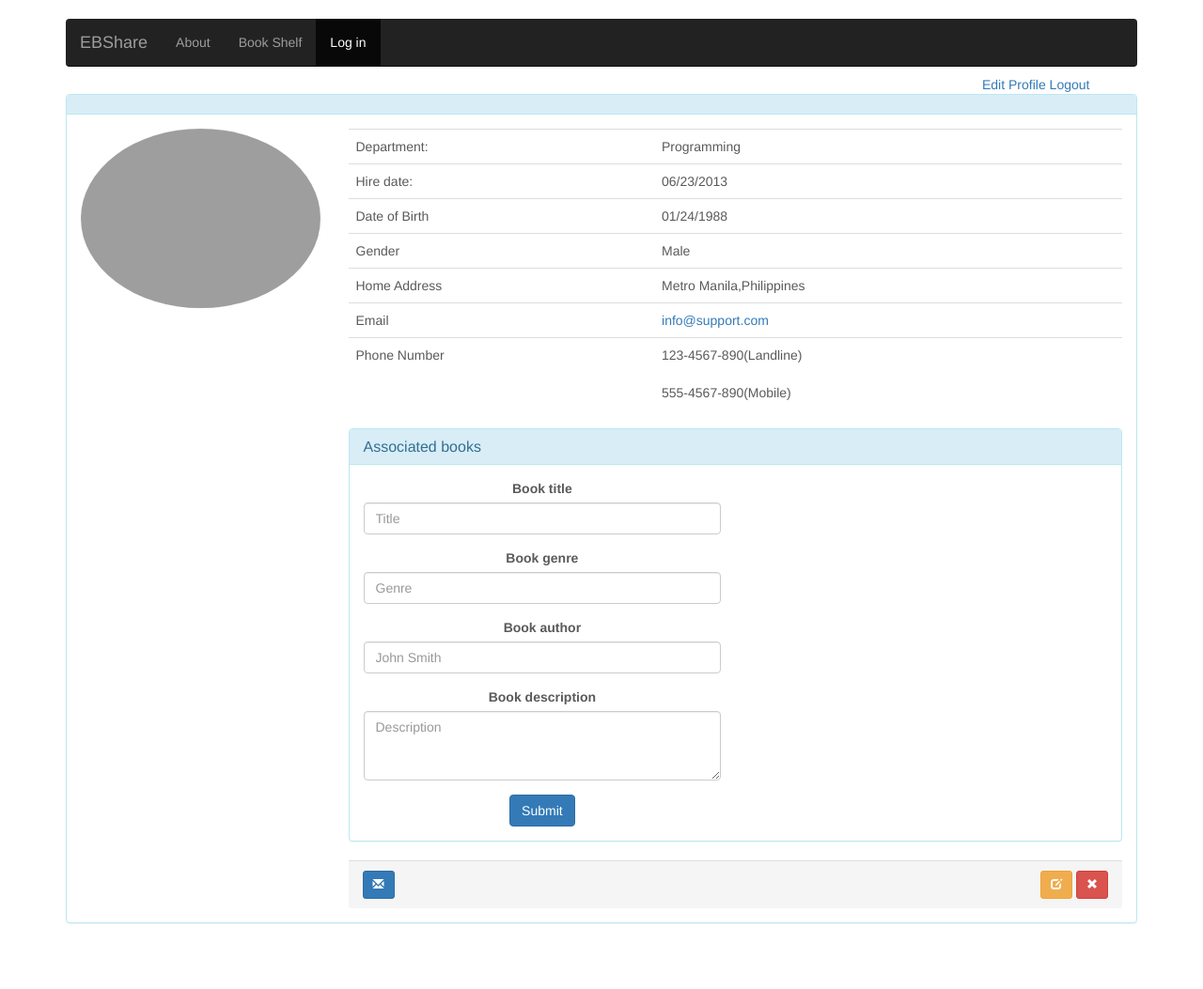
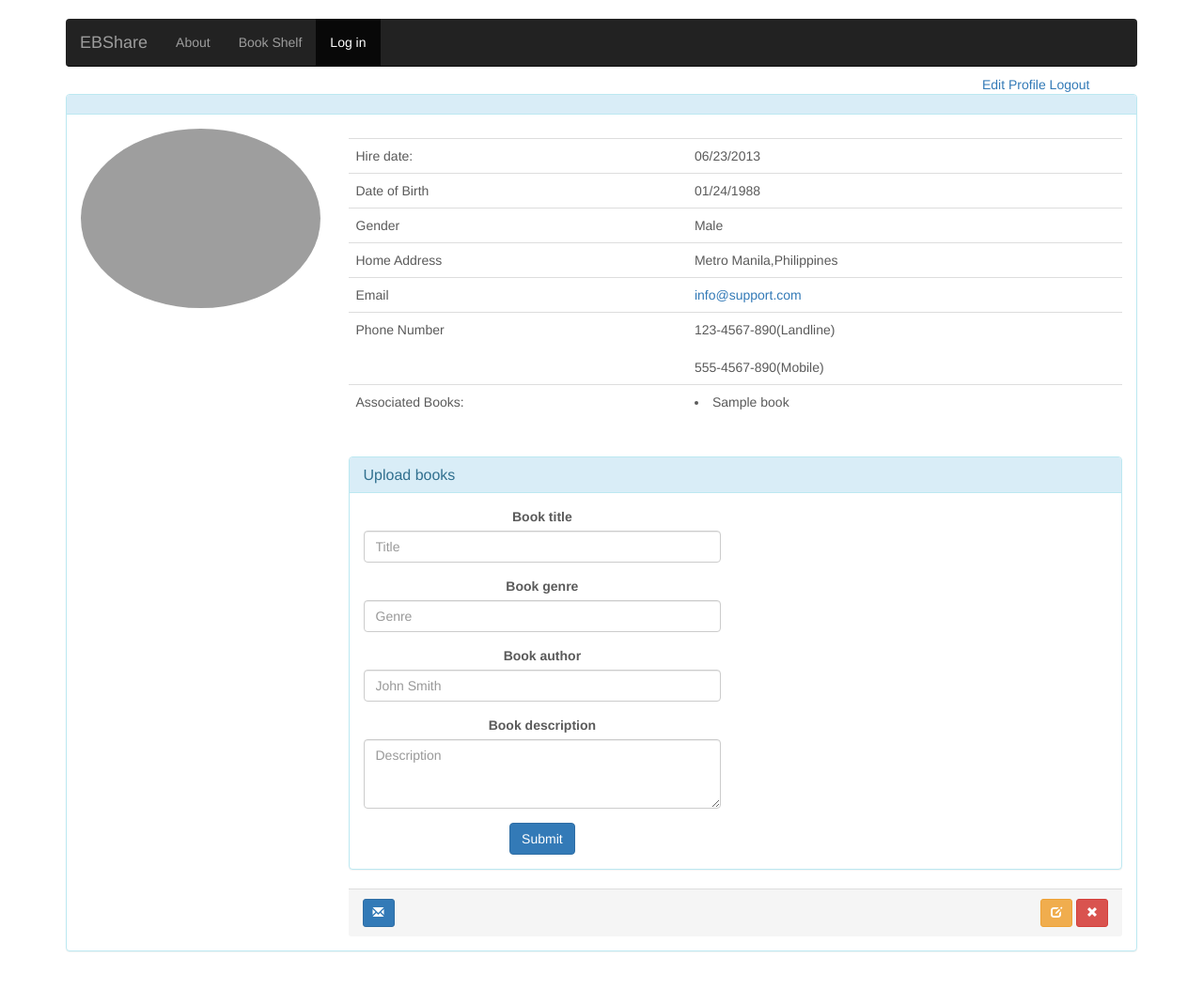
Before and after one commit to samd-a/ebshare3.0, a Django app: template userAuth/templates/userAuth/profile.html in a window 1280 px wide. Shown: the top 1053 px of the page at 94% size. Before the commit the page ends 983 px from the top, so only its background shows below. Run offline with Django 3.2, Linux system fonts and the light colour scheme; the template is opened without the code that fills it: most values are stand-ins (such as "Sample title", 1, 10 or a date in 2020); parts of the project's set-up code (start-up, migrations or seed data) failed here and were passed over; some libraries are stand-ins or nearby versions; grey boxes are pictures that could not be loaded.

Commit message:
Added user as a foreign key to the book models and show user on viewbook and books on user profile page

```diff
--- a/userAuth/models.py
+++ b/userAuth/models.py
@@ -11,10 +11,12 @@ class userProfile(models.Model):
 	user = models.OneToOneField(User)
 
 	# The additional attribute we want to include.
+	username = models.CharField(max_length=50, primary_key=True)
 	picture = models.ImageField(upload_to='profile_images', blank=True)
 
 	# TODO:
 	# bio =
+
 	#
 	# Override the __unicode__() method to return something meaningful
 	def __unicode__(self):
@@ -25,7 +27,7 @@ class review(models.Model):
 
 	reviewTitle = models.CharField(max_length=30)
 	reviewContent = models.CharField(max_length=150)
-	user = models.ForeignKey(User)
+	user = models.ForeignKey(User, db_column='user')
 	book = models.ForeignKey(book)
 
 	def __unicode__(self):
@@ -39,5 +41,5 @@ def add_user_book(user, title, author, description, genre):
 	Book.book_author = author
 	Book.description = description
 	Book.genre = genre
-	Book.createdby = user
+	Book.user = user
 	Book.save()
--- a/userAuth/templates/userAuth/profile.html
+++ b/userAuth/templates/userAuth/profile.html
@@ -25,10 +25,6 @@
                   <table class="table table-user-information">
                     <tbody>
                       <tr>
-                        <td>Department:</td>
-                        <td>Programming</td>
-                      </tr>
-                      <tr>
                         <td>Hire date:</td>
                         <td>06/23/2013</td>
                       </tr>
@@ -53,16 +49,21 @@
                         <td>Phone Number</td>
                         <td>123-4567-890(Landline)<br><br>555-4567-890(Mobile)
                         </td>
-
                       </tr>
-
+                      <tr>
+                        <td>Associated Books:</td>
+                        {% for b in bookList %}
+                        <ul>
+                          <td><li>{{b.book_title}}</li><br></td></ul>
+                        {% endfor %}
+                      </tr>
                     </tbody>
                   </table>
 <!--                   <a href="#" class="btn btn-primary">My Sales Performance</a>
                   <a href="#" class="btn btn-primary">Team Sales Performance</a> -->
                   <div class="panel panel-info">
                     <div class="panel-heading">
-                      <h3 class="panel-title">Associated books</h3>
+                      <h3 class="panel-title">Upload books</h3>
                     </div>
                     <div class="panel-body">
                       <div class="row">
--- a/userAuth/views.py
+++ b/userAuth/views.py
@@ -7,6 +7,7 @@ from django.contrib.auth.decorators import login_required
 from django.http import HttpResponseRedirect, HttpResponse
 from django.core.context_processors import csrf # for Cross Site Request Forgery.
 from userAuth.models import add_user_book
+from books.models import book
 
 def renderProfile(request):
 	return render_to_response("userAuth/profile.html")
@@ -113,7 +114,8 @@ def user_profile(request):
 
     context = RequestContext(request)
     user = request.user
-    args = {'user': user}
+    bookList = book.objects.filter(user=user)
+    args = {'user': user, 'bookList': bookList}
     args.update(csrf(request))
     return render_to_response('userAuth/profile.html', args, context)
 
@@ -129,7 +131,7 @@ def user_logout(request):
 
 def addBook(request):
 
-	user = request.user.username
+	user = request.user
 	c_srf = {'user': user}
 	c_srf.update(csrf(request))
 	bTitle = str(request.POST.get('title'))
--- a/viewbook/templates/viewbook/viewbook.html
+++ b/viewbook/templates/viewbook/viewbook.html
@@ -10,6 +10,7 @@
             <div class="col-lg-12">
                 <h1 class="page-header">
 					{{book_title}}
+                    <h5><strong>Uploaded by: </strong>{{user}}</h5>
 					<!-- Object-Oriented and Classical Software Engineering -->
                     <small>
 					{{book_author}}
```
Also changed, not shown: books/models.py (+4 -3 lines), db.sqlite3.
